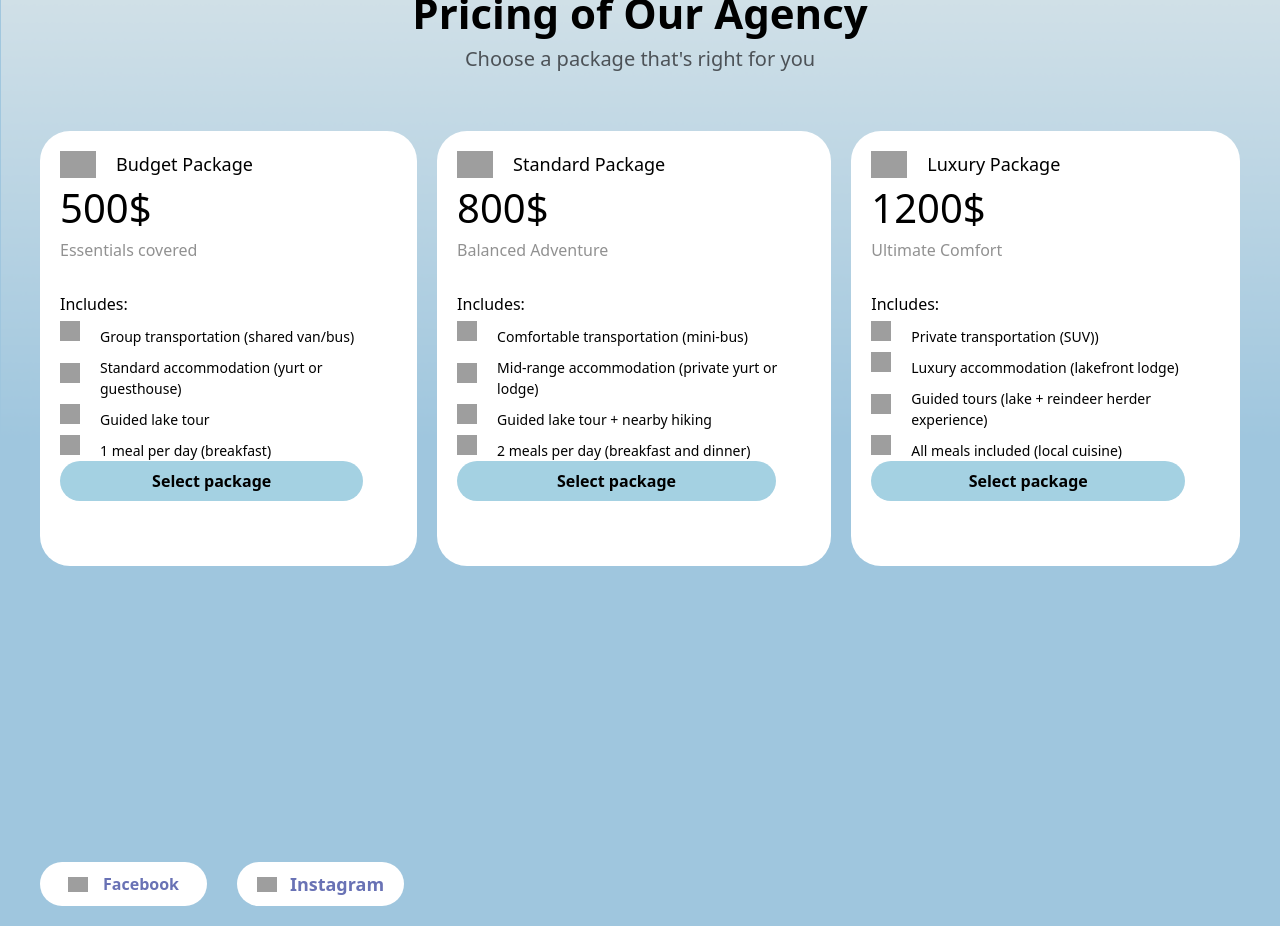
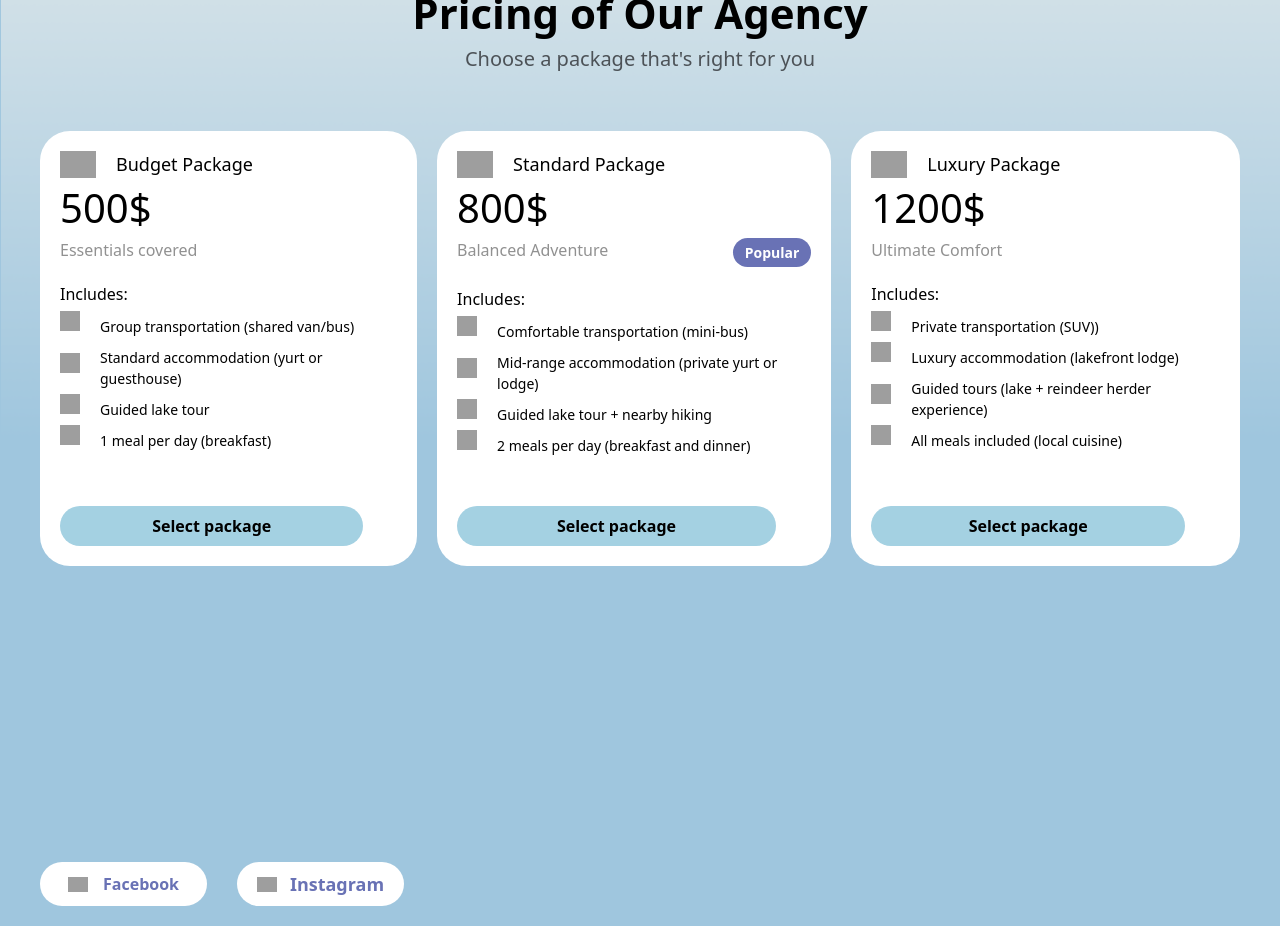
Before and after one commit to GinaGanaa/mongolia-tour-next-app, a Next.js app: page / in a window 1280 px wide. Shown: the part 2120-3046 px from the top of the page. Built offline with nearby package versions, Linux system fonts and the light colour scheme; grey boxes are pictures that could not be loaded.

Commit message:
mongolia-tour

```diff
--- a/src/components/PriceFooter.jsx
+++ b/src/components/PriceFooter.jsx
@@ -3,15 +3,18 @@ import { packages } from "@/utils/packageChoices";
 export const PriceFooter = () => {
   return (
     <div className="relative min-w-[1000px]">
-      <img className="w-full" src="./Price&Footer image.png" alt="" />
+      {/* Header Section */}
+      <img className="w-full" src="./Price&Footer image.png" alt="Pricing" />
       <div className="absolute top-[50px] flex flex-col items-center w-full">
         <p className="text-[42px] font-semibold">Pricing of Our Agency</p>
         <p className="text-[20px] text-[#18181B] opacity-[70%]">
           Choose a package that's right for you
         </p>
       </div>
-      <div className="flex absolute top-[200px] gap-[20px] left-[40px] right-[40px]">
-        {packages.map((packages, index) => {
+
+      {/* Cards Section */}
+      <div className="flex absolute top-[200px] gap-[20px] left-[40px] right-[40px] justify-center">
+        {packages.map((plan, index) => {
           const {
             packageType,
             price,
@@ -20,29 +23,39 @@ export const PriceFooter = () => {
             accommodation,
             guidedTour,
             meal,
-          } = packages;
+          } = plan;
+
+          const priceValue = parseInt(price.replace("$", "").trim());
+
           return (
-            <div className="bg-white rounded-[30px] h-[435px] ">
-              <div className="pt-[20px] pl-[20px] pr-[20px]">
+            <div
+              key={index}
+              className="bg-white rounded-[30px] h-[435px] flex flex-col p-[20px]"
+            >
+              <div className="flex flex-col flex-grow">
                 <div className="flex items-center gap-[20px]">
                   <button>
                     <img className="w-[36px]" src="./heartIcon.png" alt="" />
                   </button>
                   <p className="text-[18px]">{packageType}</p>
                 </div>
+
                 <p className="text-[40px] font-medium">{price}</p>
-                <p className="text-[#919191] text-[16px]">{coreOffering}</p>
-                <p className="pt-[30px]">Includes:</p>
+                <div className="flex justify-between">
+                  <p className="text-[#919191] text-[16px]">{coreOffering}</p>
+                  {priceValue === 800 && (
+                    <span className="bg-[#6972B5] text-white rounded-full px-3 py-1 text-[14px] font-bold">
+                      Popular
+                    </span>
+                  )}
+                </div>
+                <p className="pt-[20px]">Includes:</p>
                 <div className="flex gap-[20px] items-center">
                   <img className="w-[20px] h-[20px]" src="./check.png" alt="" />
                   <p className="text-[14px] pt-[10px]">{transportationType}</p>
                 </div>
                 <div className="flex gap-[20px] items-center">
-                  <img
-                    className="w-[20px] h-[20px] "
-                    src="./check.png"
-                    alt=""
-                  />
+                  <img className="w-[20px] h-[20px]" src="./check.png" alt="" />
                   <p className="text-[14px] pt-[10px]">{accommodation}</p>
                 </div>
                 <div className="flex gap-[20px] items-center">
@@ -53,24 +66,25 @@ export const PriceFooter = () => {
                   <img className="w-[20px] h-[20px]" src="./check.png" alt="" />
                   <p className="text-[14px] pt-[10px]">{meal}</p>
                 </div>
-                <div className="">
-                  <button className="bg-[#A4D1E2] w-[90%] rounded-[30px] h-[40px] text-[16px] font-semibold">
-                    Select package
-                  </button>
-                </div>
               </div>
+
+              {/* Button at the bottom of the card */}
+              <button className="mt-auto bg-[#A4D1E2] w-[90%] rounded-[30px] h-[40px] text-[16px] font-semibold">
+                Select package
+              </button>
             </div>
           );
         })}
       </div>
-      <div className="flex gap-[30px] absolute bottom-5 left-10 ">
+
+      {/* Footer Buttons */}
+      <div className="flex gap-[30px] absolute bottom-5 left-10">
         <button className="flex items-center bg-white w-[167px] justify-center gap-[15px] rounded-[30px] font-extrabold text-[#6972B5]">
-          <img className="w-[20px]" src="./FacebookIcon.png" alt="" />
+          <img className="w-[20px]" src="./FacebookIcon.png" alt="Facebook" />
           Facebook
         </button>
         <button className="flex items-center bg-white w-[167px] h-[44px] justify-center gap-[13px] rounded-[30px] text-[18px] font-extrabold text-[#6972B5]">
-          {" "}
-          <img className="w-[20px]" src="./InstagramIcon.png" alt="" />
+          <img className="w-[20px]" src="./InstagramIcon.png" alt="Instagram" />
           Instagram
         </button>
       </div>
--- a/src/components/Roadmap.jsx
+++ b/src/components/Roadmap.jsx
@@ -10,7 +10,7 @@ export const Roadmap = () => {
           Pack Your Bags And Get Ready
         </h2>
       </div>
-      <div>
+      <div className="flex">
         <div className="flex flex-col items-start gap-4 absolute top-[200px] left-[10%] right-[10%] w-full">
           {destinations.map((destination, index) => {
             const { name, location, day, id, label } = destination;
@@ -44,7 +44,7 @@ export const Roadmap = () => {
                     </div>
 
                     <div className="bg-white text-black rounded-full w-[48px] h-[48px] flex items-center justify-center">
-                      <p className="text-[14px]">{day}</p>
+                      <p className="text-[14px] font-semibold">{day}</p>
                     </div>
                   </div>
                 </button>
```
Also changed, not shown: src/components/Location.jsx (+4 -12 lines).
